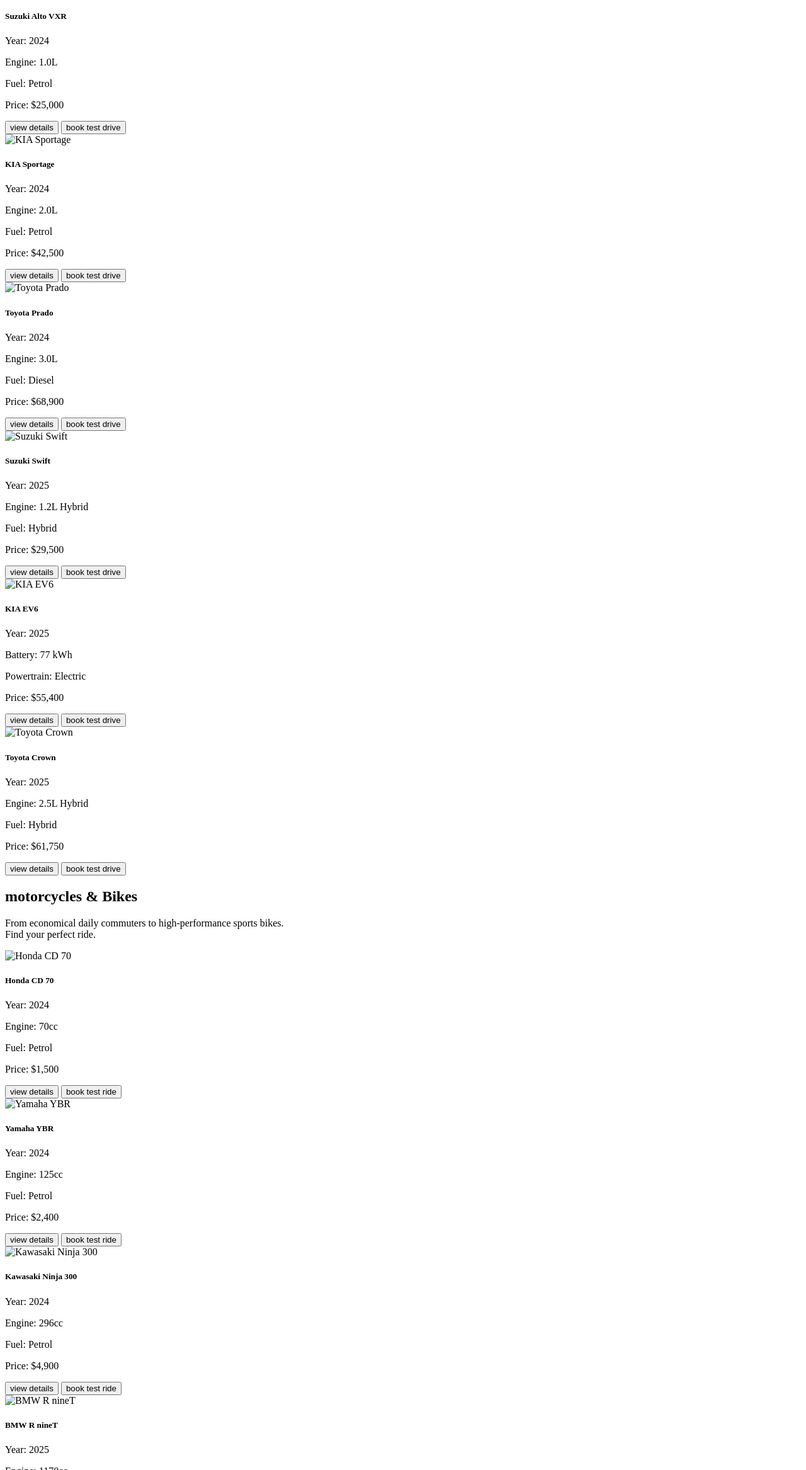
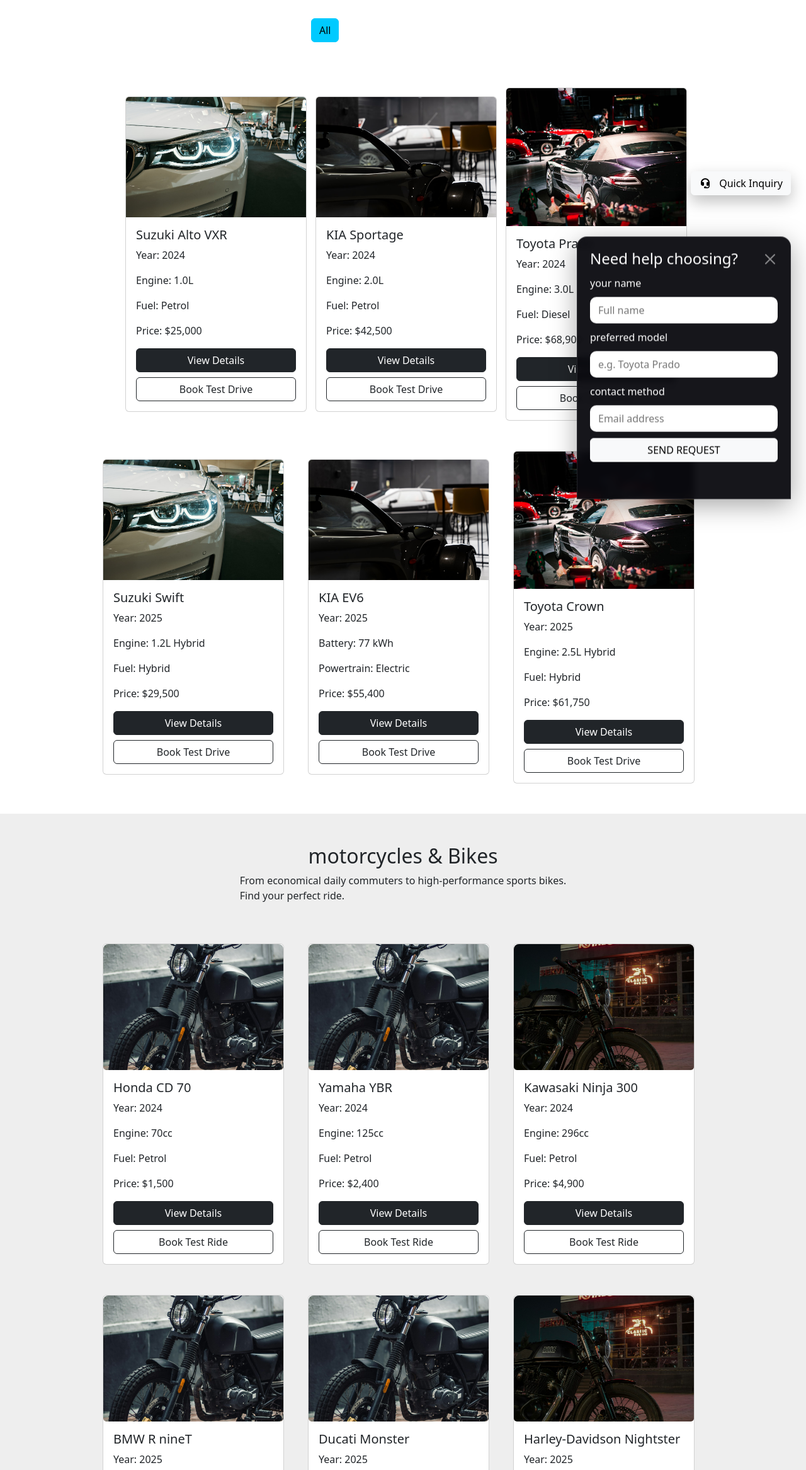
Before and after one commit to mohamedahmed167/sectionTemplate, a plain HTML site: page index.html in a window 1280 px wide. Shown: the part 466-2800 px from the top of the page at 63% size. Drawn offline with Linux system fonts and the light colour scheme; the site is published under a folder, as on GitHub Pages, so addresses that start at the root find nothing.

Commit message:
يارب تظبط

```diff
--- a/buyNow.html
+++ b/buyNow.html
@@ -1,27 +1,30 @@
 <!DOCTYPE html>
 <html lang="en">
   <head>
-    <meta charset="UTF-8">
-    <meta name="viewport" content="width=device-width, initial-scale=1.0">
-    <link rel="stylesheet" href="/css/bootstrap.min.css">
-    <link rel="stylesheet" href="/css/css.css">
-    <link rel="stylesheet" href="/css/buy.css">
+    <meta charset="UTF-8" />
+    <meta name="viewport" content="width=device-width, initial-scale=1.0" />
+    <link rel="stylesheet" href="./css/bootstrap.min.css" />
+    <link rel="stylesheet" href="./css/css.css" />
+    <link rel="stylesheet" href="./css/buy.css" />
 
     <title>buy now</title>
   </head>
   <body>
     <div class="form-style">
-    <h1 class="d-flex justify-content-center align-items-center text-white mt-5">enter your information</h1>
+      <h1
+        class="d-flex justify-content-center align-items-center text-white mt-5"
+      >
+        enter your information
+      </h1>
       <form class="carForm">
-        <input type="text" placeholder="enter your name" >
-        <input type="text" placeholder="enter your Phone" >
-        <input type ="email" placeholder="enter your email">
-        <input type="submit"   value="Submit now"
-        name="" id="">
+        <input type="text" placeholder="enter your name" />
+        <input type="text" placeholder="enter your Phone" />
+        <input type="email" placeholder="enter your email" />
+        <input type="submit" value="Submit now" name="" id="" />
       </form>
     </div>
 
-    <script src="js/bootstrap.bundle.min.js"></script>
-    <script src="js/all.min.js"></script>
+    <script src="./js/bootstrap.bundle.min.js"></script>
+    <script src="./js/all.min.js"></script>
   </body>
 </html>
--- a/index.html
+++ b/index.html
@@ -3,8 +3,8 @@
   <head>
     <meta charset="UTF-8" />
     <meta name="viewport" content="width=device-width, initial-scale=1.0" />
-    <link rel="stylesheet" href="../css/bootstrap.min.css" />
-    <link rel="stylesheet" href="../css/css.css" />
+    <link rel="stylesheet" href="./css/bootstrap.min.css" />
+    <link rel="stylesheet" href="./css/css.css" />
     <title>Document</title>
   </head>
   <body>
@@ -63,7 +63,7 @@
       <div class="d-flex justify-content-center align-items-center">
         <a
           class="text-capitalize ms-3 me-3 text-decoration-none btn btn-light"
-          href="buyNow.html"
+          href="./buyNow.html"
           >Buy now</a
         >
         <a class="text-capitalize text-decoration-none btn btn-light" href="#"
@@ -137,7 +137,7 @@
           data-description="Compact city hatchback with nimble handling and smart safety tech."
         >
           <div class="card" style="width: 18rem">
-            <img src="../imgs/CarLed.jpeg" class="card-img-top" alt="Suzuki Alto" />
+            <img src="./imgs/CarLed.jpeg" class="card-img-top" alt="Suzuki Alto" />
             <div class="card-body">
               <h5 class="card-title">Suzuki Alto VXR</h5>
               <p class="card-text">Year: 2024</p>
@@ -176,7 +176,7 @@
         >
           <div class="card" style="width: 18rem">
             <img
-              src="../imgs/CarFromBeside.jpeg"
+              src="./imgs/CarFromBeside.jpeg"
               class="card-img-top"
               alt="KIA Sportage"
             />
@@ -218,7 +218,7 @@
         >
           <div class="card" style="width: 18rem">
             <img
-              src="../imgs/CarFromBehind.jpeg"
+              src="./imgs/CarFromBehind.jpeg"
               class="card-img-top"
               alt="Toyota Prado"
             />
@@ -264,7 +264,7 @@
           data-description="Sporty hatchback with hybrid efficiency and wireless CarPlay."
         >
           <div class="card" style="width: 18rem">
-            <img src="../imgs/CarLed.jpeg" class="card-img-top" alt="Suzuki Swift" />
+            <img src="./imgs/CarLed.jpeg" class="card-img-top" alt="Suzuki Swift" />
             <div class="card-body">
               <h5 class="card-title">Suzuki Swift</h5>
               <p class="card-text">Year: 2025</p>
@@ -303,7 +303,7 @@
         >
           <div class="card" style="width: 18rem">
             <img
-              src="../imgs/CarFromBeside.jpeg"
+              src="./imgs/CarFromBeside.jpeg"
               class="card-img-top"
               alt="KIA EV6"
             />
@@ -345,7 +345,7 @@
         >
           <div class="card" style="width: 18rem">
             <img
-              src="../imgs/CarFromBehind.jpeg"
+              src="./imgs/CarFromBehind.jpeg"
               class="card-img-top"
               alt="Toyota Crown"
             />
@@ -402,7 +402,7 @@
           data-description="Iconic commuter bike with legendary fuel efficiency."
         >
           <div class="card imgcard" style="width: 18rem">
-            <img src="../imgs/FrontMotorCycle.jpeg" class="card-img" alt="Honda CD 70" />
+            <img src="./imgs/FrontMotorCycle.jpeg" class="card-img" alt="Honda CD 70" />
             <div class="card-body">
               <h5 class="card-title">Honda CD 70</h5>
               <p class="card-text">Year: 2024</p>
@@ -440,7 +440,7 @@
           data-description="Reliable daily rider with digital cluster and mono-shock comfort."
         >
           <div class="card imgcard" style="width: 18rem">
-            <img src="../imgs/FrontMotorCycle.jpeg" class="card-img" alt="Yamaha YBR" />
+            <img src="./imgs/FrontMotorCycle.jpeg" class="card-img" alt="Yamaha YBR" />
             <div class="card-body">
               <h5 class="card-title">Yamaha YBR</h5>
               <p class="card-text">Year: 2024</p>
@@ -479,7 +479,7 @@
         >
           <div class="card imgcard" style="width: 18rem">
             <img
-              src="../imgs/BlackMotorCycle.jpeg"
+              src="./imgs/BlackMotorCycle.jpeg"
               class="card-img"
               alt="Kawasaki Ninja 300"
             />
@@ -522,7 +522,7 @@
           data-description="Classic roadster with modern boxer engine and customizable trims."
         >
           <div class="card imgcard" style="width: 18rem">
-            <img src="../imgs/FrontMotorCycle.jpeg" class="card-img" alt="BMW R nineT" />
+            <img src="./imgs/FrontMotorCycle.jpeg" class="card-img" alt="BMW R nineT" />
             <div class="card-body">
               <h5 class="card-title">BMW R nineT</h5>
               <p class="card-text">Year: 2025</p>
@@ -556,11 +556,11 @@
           data-engine="937cc"
           data-fuel="Petrol"
           data-price="$12,300"
-          data-img="/imgs/FrontMotorCycle.jpeg"
+          data-img="./imgs/FrontMotorCycle.jpeg"
           data-description="Italian naked bike with cornering ABS and ride modes."
         >
           <div class="card imgcard" style="width: 18rem">
-            <img src="../imgs/FrontMotorCycle.jpeg" class="card-img" alt="Ducati Monster" />
+            <img src="./imgs/FrontMotorCycle.jpeg" class="card-img" alt="Ducati Monster" />
             <div class="card-body">
               <h5 class="card-title">Ducati Monster</h5>
               <p class="card-text">Year: 2025</p>
@@ -599,7 +599,7 @@
         >
           <div class="card imgcard" style="width: 18rem">
             <img
-              src="../imgs/BlackMotorCycle.jpeg"
+              src="./imgs/BlackMotorCycle.jpeg"
               class="card-img"
               alt="Harley-Davidson Nightster"
             />
@@ -819,8 +819,8 @@
       </div>
     </div>
 
-    <script src="../js/bootstrap.bundle.min.js"></script>
-    <script src="../js/all.min.js"></script>
-    <script src="../js/site.js" defer></script>
+    <script src="./js/bootstrap.bundle.min.js"></script>
+    <script src="./js/all.min.js"></script>
+    <script src="./js/site.js" defer></script>
   </body>
 </html>
```
Lines whose indentation alone changed are shown as unchanged.
